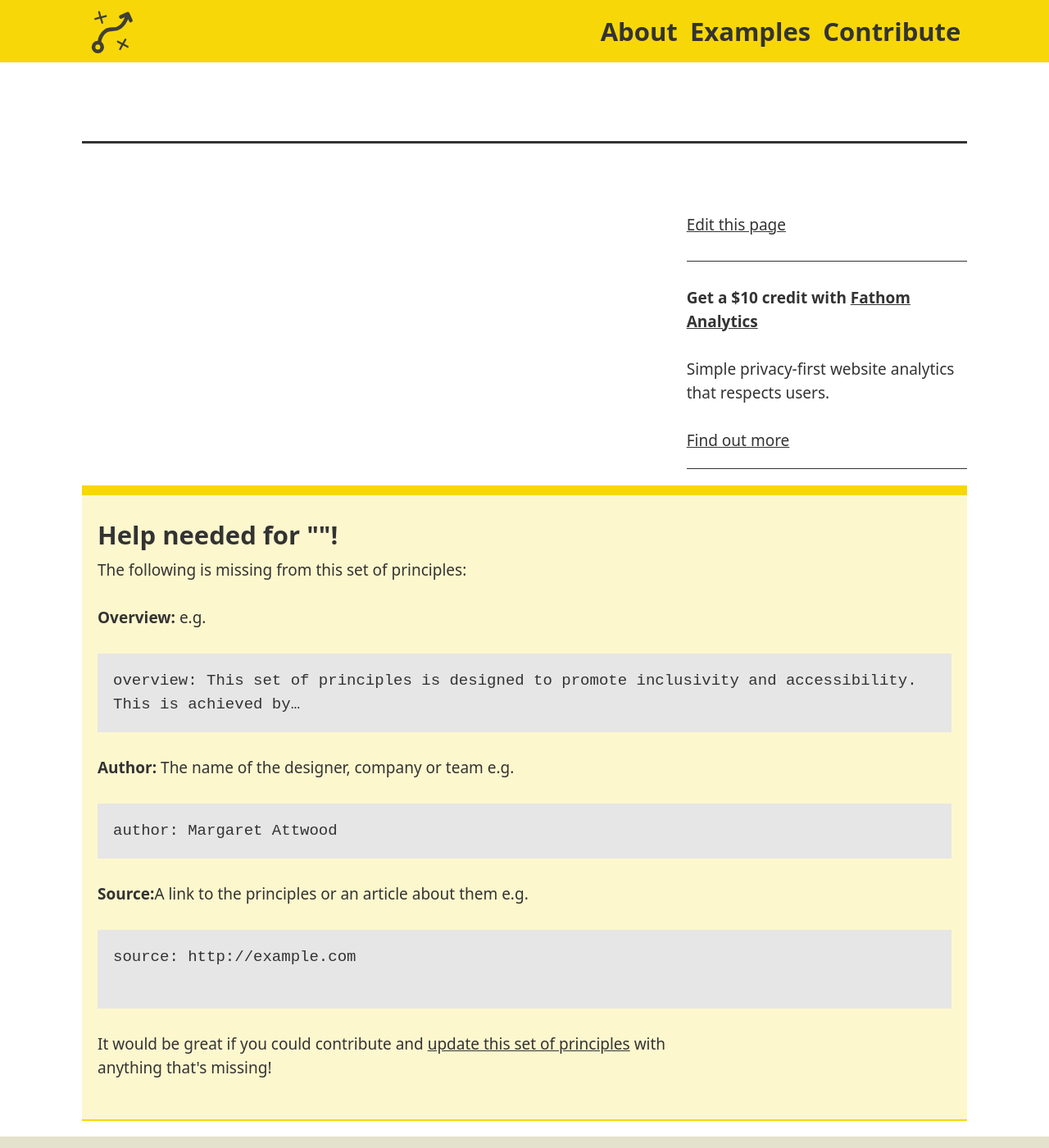
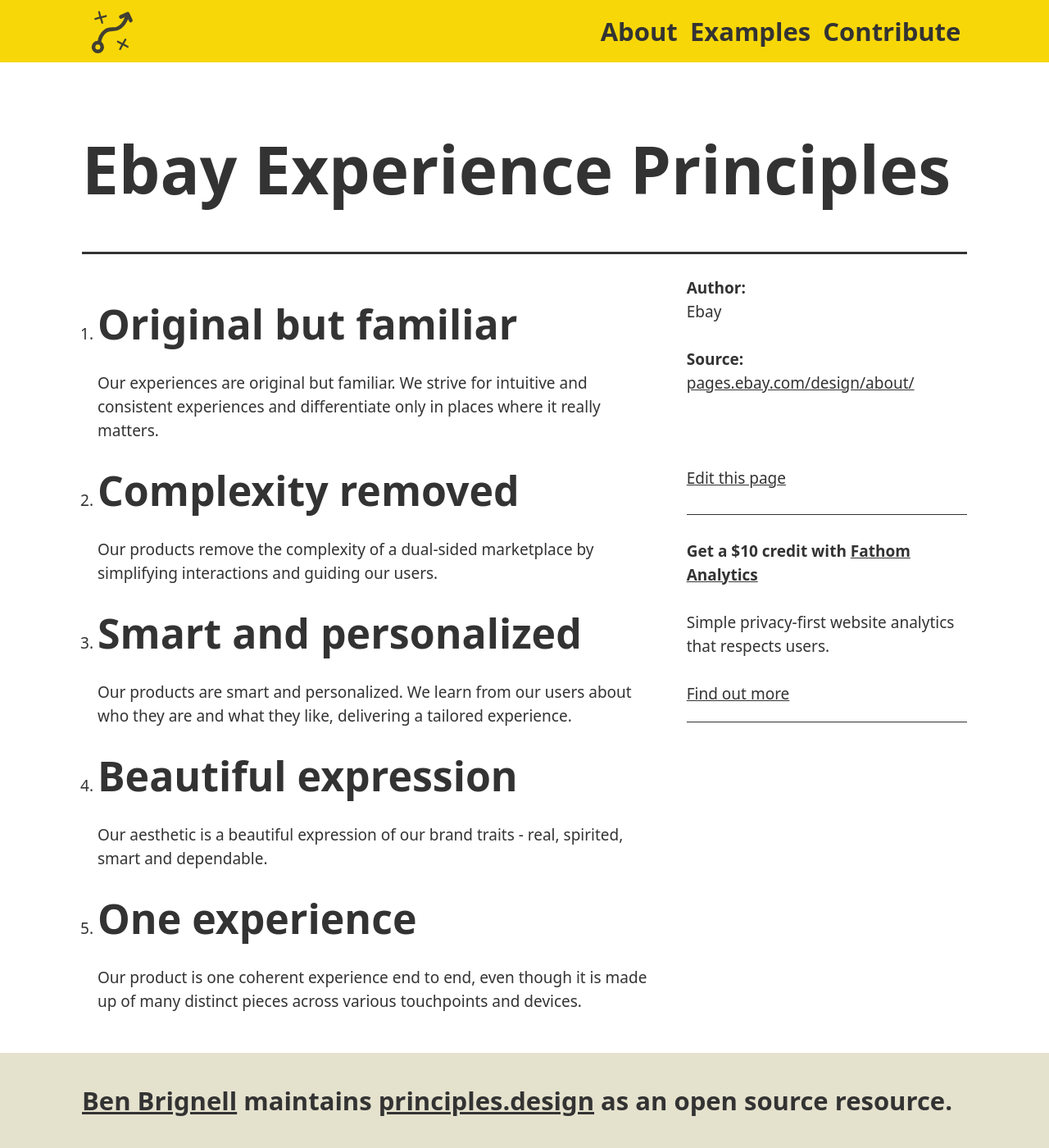
Before and after one commit to benbrignell/principles.design, a Jekyll site: the page built from _examples/ebay-design-principles.md, in a window 1280 px wide and 1400 px high. Shown: the whole window at 82% size. Built offline with Jekyll 4.4.1, drawn with Linux system fonts in a browser that asks for light colours; comment, search, counter and statistics services are not loaded.

Commit message:
fixed indenting

```diff
--- a/_examples/ebay-design-principles.md
+++ b/_examples/ebay-design-principles.md
@@ -6,14 +6,19 @@
 link: https://pages.ebay.com/design/about/
 principles:
 - principle: Original but familiar
-summary: Our experiences are original but familiar. We strive for intuitive and consistent experiences and differentiate only in places where it really matters.
+  summary: |
+    Our experiences are original but familiar. We strive for intuitive and consistent experiences and differentiate only in places where it really matters.
 - principle: Complexity removed
-summary: Our products remove the complexity of a dual-sided marketplace by simplifying interactions and guiding our users.
+  summary: |
+    Our products remove the complexity of a dual-sided marketplace by simplifying interactions and guiding our users.
 - principle: Smart and personalized
-summary: Our products are smart and personalized. We learn from our users about who they are and what they like, delivering a tailored experience.
+  summary: |
+    Our products are smart and personalized. We learn from our users about who they are and what they like, delivering a tailored experience.
 - principle: Beautiful expression
-summary: Our aesthetic is a beautiful expression of our brand traits - real, spirited, smart and dependable.
+  summary: |
+    Our aesthetic is a beautiful expression of our brand traits - real, spirited, smart and dependable.
 - principle: One experience
-summary: Our product is one coherent experience end to end, even though it is made up of many distinct pieces across various touchpoints and devices.
+  summary: |
+    Our product is one coherent experience end to end, even though it is made up of many distinct pieces across various touchpoints and devices.
 tags: [specific, organisations]
 ---
```
Also changed, not shown: Gemfile.lock.
